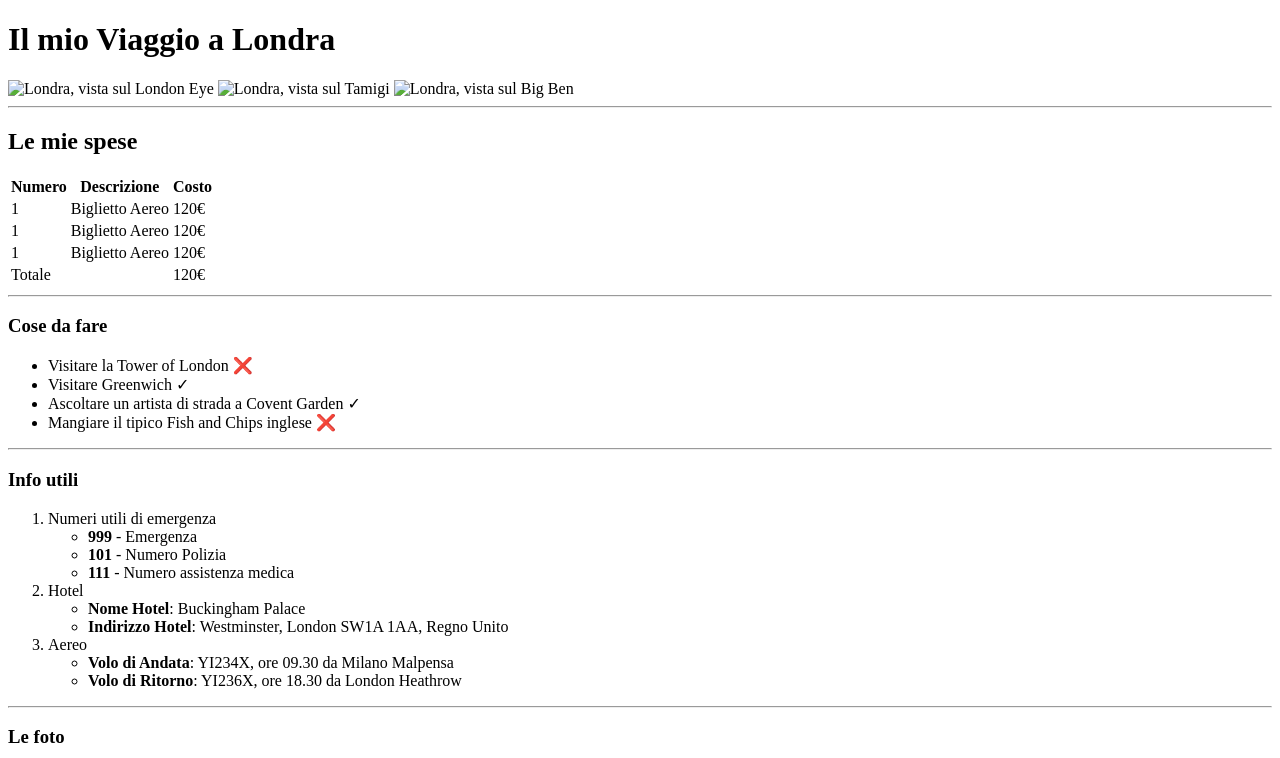
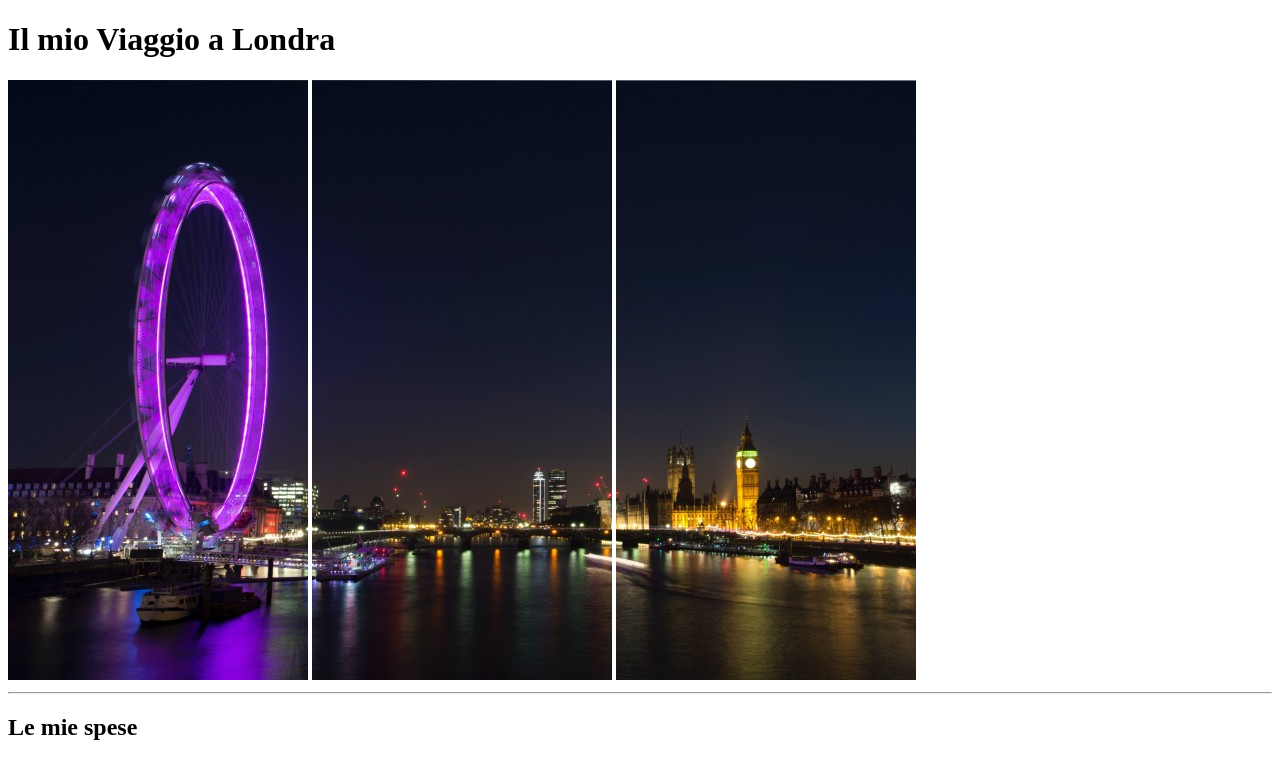
Before and after one commit to roccogiordano/html-london-trip, a plain HTML site: page index.html in a window 1280 px wide. Shown: the top 758 px of the page. Drawn offline with Linux system fonts and the light colour scheme; the site is published under a folder, as on GitHub Pages, so addresses that start at the root find nothing.

Commit message:
fix: images-1 and indentation adjusted

```diff
--- a/index.html
+++ b/index.html
@@ -12,9 +12,9 @@
 
     <main>
         <div id="images-1">
-            <img src="/img/pexels-bill-emrich-230794-0.jpg" alt="Londra, vista sul London Eye">
-            <img src="/img/pexels-bill-emrich-230794-1.jpg" alt="Londra, vista sul Tamigi">
-            <img src="/img/pexels-bill-emrich-230794-2.jpg" alt="Londra, vista sul Big Ben">
+            <img src="./img/pexels-bill-emrich-230794-0.jpg" alt="Londra, vista sul London Eye">
+            <img src="./img/pexels-bill-emrich-230794-1.jpg" alt="Londra, vista sul Tamigi">
+            <img src="./img/pexels-bill-emrich-230794-2.jpg" alt="Londra, vista sul Big Ben">
         </div>
 
         <hr>
```
Lines whose indentation alone changed are shown as unchanged.
